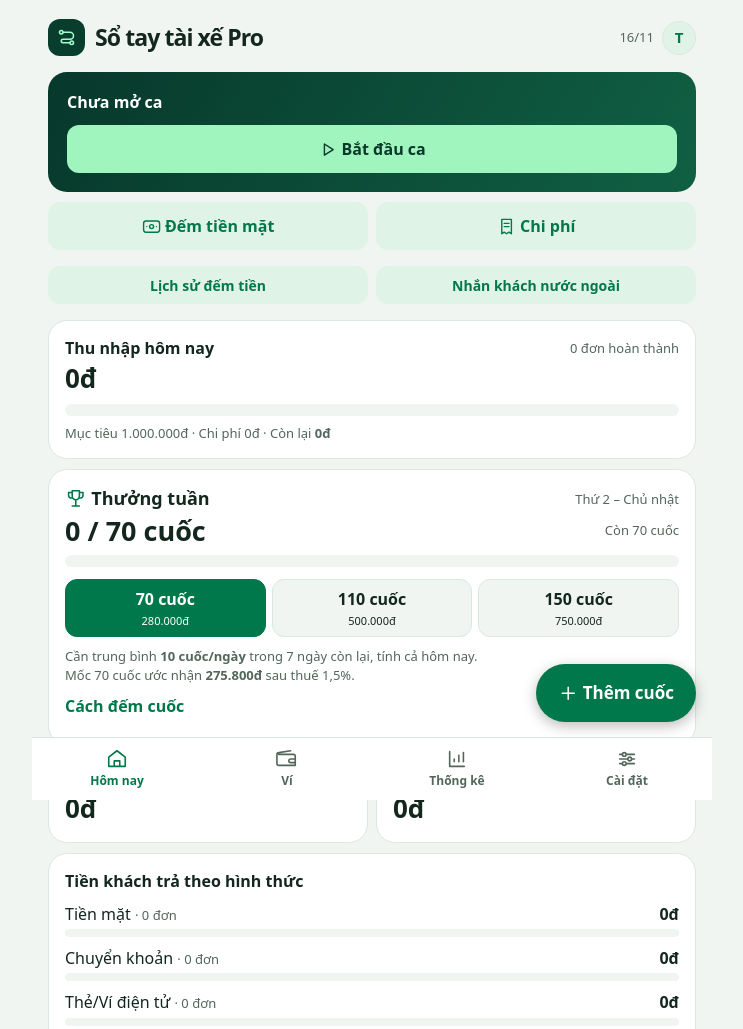
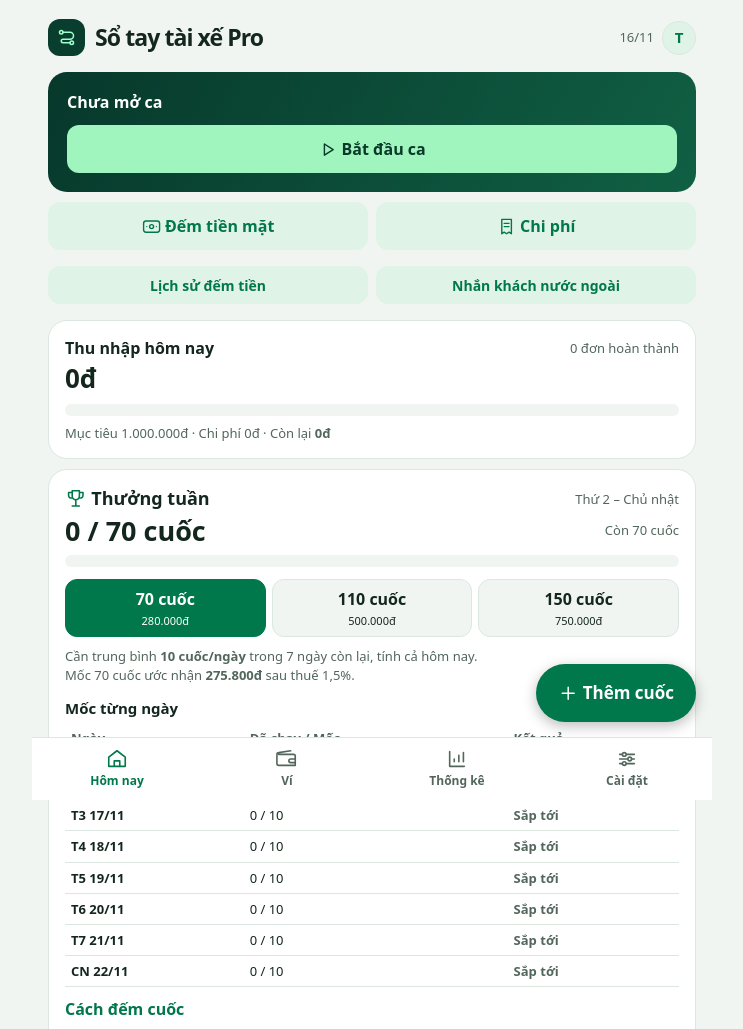
Before and after one commit to ktvn888/ship3, a plain HTML site: page index.html in a window 1280 px wide. Shown: the top 1029 px of the page, without its empty margins (268-1011 px from the left). Drawn offline with Linux system fonts and the light colour scheme.

Commit message:
Update index.html

```diff
--- a/index.html
+++ b/index.html
@@ -87,6 +87,12 @@ button:focus-visible,input:focus-visible,summary:focus-visible{outline:2px solid
 .driver-avatar{display:grid;place-items:center;width:34px;height:34px;border:1px solid var(--ln);border-radius:50%;color:var(--ac);background:var(--ac2);font-size:15px;font-weight:750}
 nav .ui-icon{display:block;width:22px;height:22px;margin:0 auto 3px}
 .weekly h2 .ui-icon{color:var(--ac)}
+.daily-goals{width:100%;border-collapse:collapse;font-size:13px;font-variant-numeric:tabular-nums}
+.daily-goals th,.daily-goals td{text-align:left;padding:6px;border-bottom:1px solid var(--ln)}
+.daily-goals thead{color:var(--mu)}
+.daily-goals tbody td:last-child{font-weight:700}
+.daily-goals small{display:block;color:var(--ac);font-weight:700}
+.daily-today{background:var(--ac2)}
 </style>
 </head>
 <body>
@@ -575,22 +581,45 @@ function weekProgress(now=Date.now()){
  const start=new Date(now);
  start.setHours(0,0,0,0);
  start.setDate(start.getDate()-(start.getDay()+6)%7);
- const end=new Date(start);
- end.setDate(end.getDate()+7);
- const completed=S.trips.filter(t=>t.status==='done'&&t.ts>=+start&&t.ts<+end);
- const count=countOrders(completed,type=>type==='bike'||type==='food');
  const goal=WEEK_REWARDS[S.set.weekGoal]?Number(S.set.weekGoal):70;
- const days=Math.max(1,7-(new Date(now).getDay()+6)%7);
- return {count,goal,remaining:Math.max(0,goal-count),days};
+ const today=dkey(now);
+ const daily=Array.from({length:7},(_,index)=>{
+  const date=new Date(start);
+  date.setDate(start.getDate()+index);
+  const next=new Date(date);
+  next.setDate(date.getDate()+1);
+  const completed=S.trips.filter(t=>t.status==='done'&&t.ts>=+date&&t.ts<+next);
+  const count=countOrders(completed,type=>type==='bike'||type==='food');
+  const target=Math.floor(goal/7)+(index<goal%7?1:0);
+  const key=dkey(date);
+  return {date,count,target,isToday:key===today,isFuture:key>today};
+ });
+ const count=daily.reduce((total,day)=>total+day.count,0);
+ const days=daily.filter(day=>day.isToday||day.isFuture).length;
+ return {count,goal,remaining:Math.max(0,goal-count),days,daily};
 }
+function dailyGoalTable(daily){
+ return `<h3 style="margin:14px 0 4px;font-size:15px">Mốc từng ngày</h3>
+ <table class="daily-goals"><thead><tr><th scope="col">Ngày</th><th scope="col">Đã chạy / Mốc</th><th scope="col">Kết quả</th></tr></thead>
+ <tbody>${daily.map((day,index)=>{
+  const diff=day.count-day.target;
+  const status=day.isFuture?'Sắp tới':diff>0?'Dư '+diff:diff<0?'Thiếu '+Math.abs(diff):'Đủ';
+  const color=day.isFuture?'mu':diff<0?'warn':'pos';
+  const label=index===6?'CN':'T'+(index+2);
+  return `<tr class="${day.isToday?'daily-today':''}"><th scope="row">${label} ${day.date.getDate()}/${day.date.getMonth()+1}${day.isToday?'<small>Hôm nay</small>':''}</th>
+  <td>${day.count} / ${day.target}</td><td class="${color}">${status}</td></tr>`;
+ }).join('')}</tbody></table>`;
+}
+
 function weekCard(){
- const {count,goal,remaining,days}=weekProgress();
+ const {count,goal,remaining,days,daily}=weekProgress();
  return `<section class="card weekly" aria-labelledby="weekTitle">
  <div class="row sp"><h2 id="weekTitle"><svg class="ui-icon" aria-hidden="true" viewBox="0 0 24 24" fill="none" stroke="currentColor" stroke-width="1.75" stroke-linecap="round" stroke-linejoin="round"><use href="#icon-trophy"/></svg> Thưởng tuần</h2><span class="mu">Thứ 2 – Chủ nhật</span></div>
  <div class="row sp"><b class="big">${count} / ${goal} cuốc</b><span class="${remaining?'mu':'pos'}">${remaining?'Còn '+remaining+' cuốc':'Đã chạm mốc'}</span></div>
  <div class="bar" style="margin:6px 0"><i style="width:${Math.min(100,count/goal*100)}%"></i></div>
  <div class="seg t3">${Object.entries(WEEK_REWARDS).map(([target,reward])=>`<button type="button" class="${goal===Number(target)?'on':''}" aria-pressed="${goal===Number(target)}" onclick="setWeekGoal(${target})"><b>${target} cuốc</b><small>${money(reward)}</small></button>`).join('')}</div>
  <div class="mu">${remaining?`Cần trung bình <b>${Math.ceil(remaining/days)} cuốc/ngày</b> trong ${days} ngày còn lại, tính cả hôm nay.<br>`:''}Mốc ${goal} cuốc ước nhận <b>${money(WEEK_REWARDS[goal]*0.985)}</b> sau thuế 1,5%.</div>
+ ${dailyGoalTable(daily)}
  <details><summary>Cách đếm cuốc</summary><div class="mu">Chỉ tính GrabBike và GrabFood đã hoàn thành. Trong nhóm, mỗi đơn GrabFood tính riêng. Đối chiếu số cuốc đủ điều kiện trong Grab Driver.</div></details>
  </section>`;
 }
```
